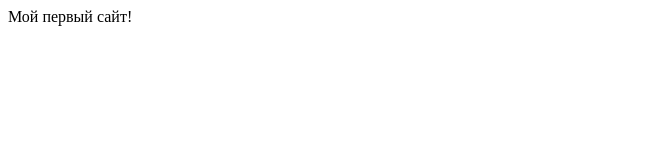
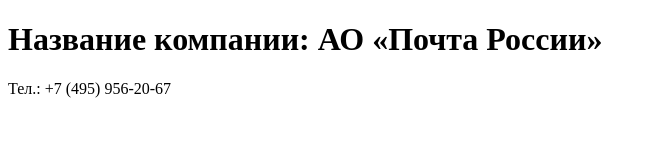
Before and after one commit to webdevtechnology/NewProject, a plain HTML site: page index.html in a window 1280 px wide. Shown: the whole page, without its empty margins (0-656 px from the left). Drawn offline with Linux system fonts and the light colour scheme.

Commit message:
Update index.html
Внесены правки в html

```diff
--- a/index.html
+++ b/index.html
@@ -7,6 +7,7 @@
       <title>Не первый и не последний сайт</title>
 </head>
 <body>
-      Мой первый сайт!
+      <h1>Название компании: АО «Почта России»</h1>
+      <p>Тел.: +7 (495) 956-20-67</p>
 </body>
 </html>
```
